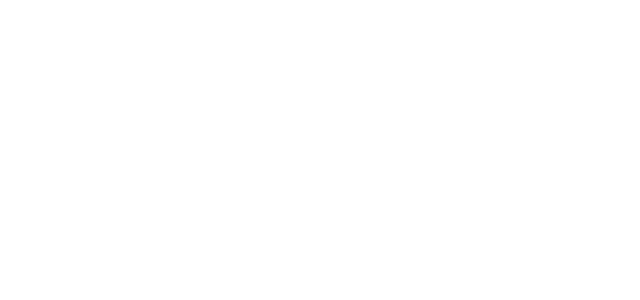
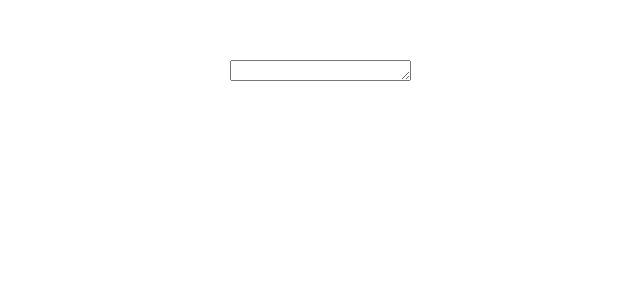
Before and after one commit to traPtitech/traQ_R-UI, a Vue app: page /input in a window 1280 px wide. Shown: the top 300 px of the page, without its empty margins (320-960 px from the left). Built offline with nearby package versions, Linux system fonts and the light colour scheme.

Commit message:
auto textarea size fix

```diff
--- /dev/null
+++ b/src/components/Input.vue
@@ -0,0 +1,30 @@
+<template>
+  <div>
+    <textarea v-model="text" :rows="row" >
+    </textarea>
+  </div>
+</template>
+
+<script>
+function countNL (s) {
+  return s.split('\n').length
+}
+
+export default {
+  name: 'Input',
+  data () {
+    return {
+      text: ''
+    }
+  },
+  computed: {
+    row: function () {
+      return Math.min(3, Math.max(1, countNL(this.text)))
+    }
+  }
+}
+</script>
+
+<style scoped>
+
+</style>
--- a/src/router/index.js
+++ b/src/router/index.js
@@ -1,6 +1,7 @@
 import Vue from 'vue'
 import Router from 'vue-router'
 import Index from '@/components/Index'
+import Input from '@/components/Input'
 
 Vue.use(Router)
 
@@ -10,6 +11,11 @@ export default new Router({
       path: '/',
       name: 'Index',
       component: Index
+    }, {
+      path: '/input',
+      name: 'Input',
+      component: Input
     }
-  ]
+  ],
+  mode: 'history'
 })
```
